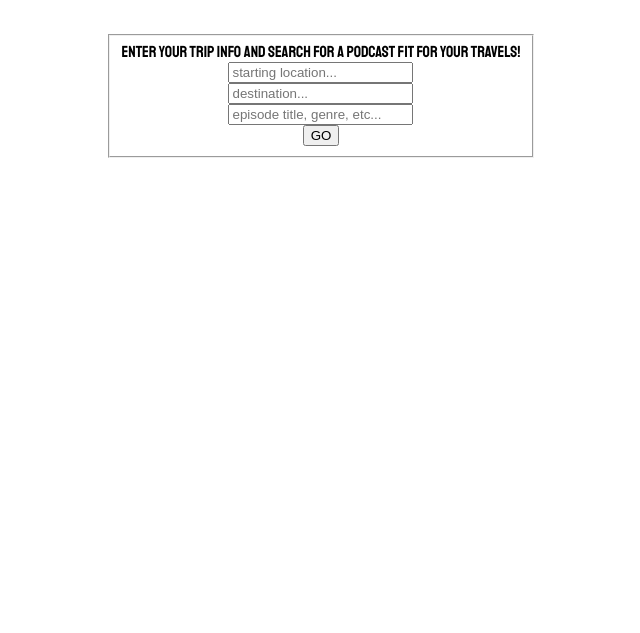
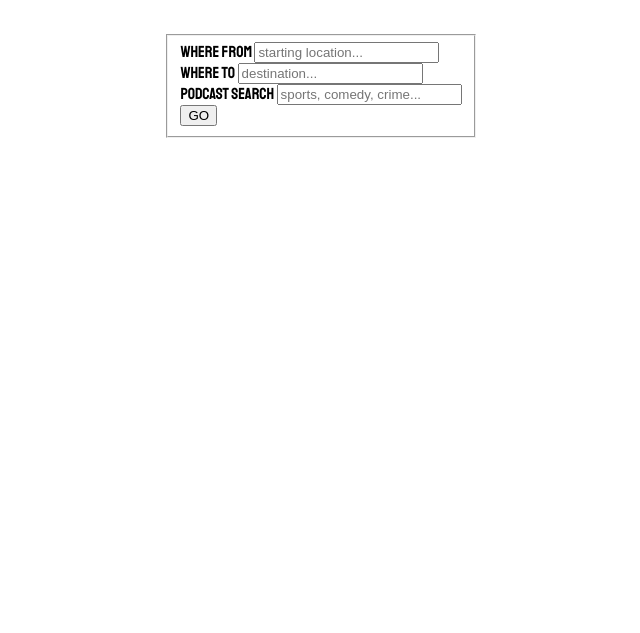
Before and after one commit to justinbarnikow/travelpod, a plain HTML site: page index.html in a window 1280 px wide. Shown: the part 167-800 px from the top of the page, without its empty margins (319-959 px from the left). Drawn offline with nearby package versions, Linux system fonts and the light colour scheme.

Commit message:
Styling Session 1 update
big styling session update to go along with CSS and javascript changes

```diff
--- a/index.html
+++ b/index.html
@@ -10,30 +10,31 @@
     <link href="https://fonts.googleapis.com/css2?family=Staatliches&display=swap" rel="stylesheet">
   </head>
   <body>
-    <header>
+    <header class="wrapper">
     <h1>Travel Pod</h1>
     <h2>your favorite podcast search engine</h2>
     </header>
-    <div class="formShape">
-      <form id="findForm">
-        <fieldset>
-          <label>enter your trip info and search for a podcast fit for your travels! </label>
-          <br>
+    <main class="wrapper">
+      <form>
+        <fieldset class="formWrapper">
+          <label>Where from</label>
           <input type="text" id="startingInput" placeholder="starting location..." required />
           <br>
+          <label>Where to</label>
           <input type="text" id="endingInput" placeholder="destination..." required />
           <br>
-          <input type="text" id="podcastSearchInput" placeholder="episode title, genre, etc..."required />
+          <label>podcast search</label>
+          <input type="text" id="podcastSearchInput" placeholder="sports, comedy, crime..."required />
           <br>
           <input type="submit" value ="GO" />
         </fieldset>
       </form>
-    </div>
-    <section class="travelResults hidden">
-    </section>
     <section class="results group hidden">
     </section>
+    </main>
+    <footer class="wrapper">
 
+    </footer>
     <script src="script.js"></script>
   </body>
 </html>
```
